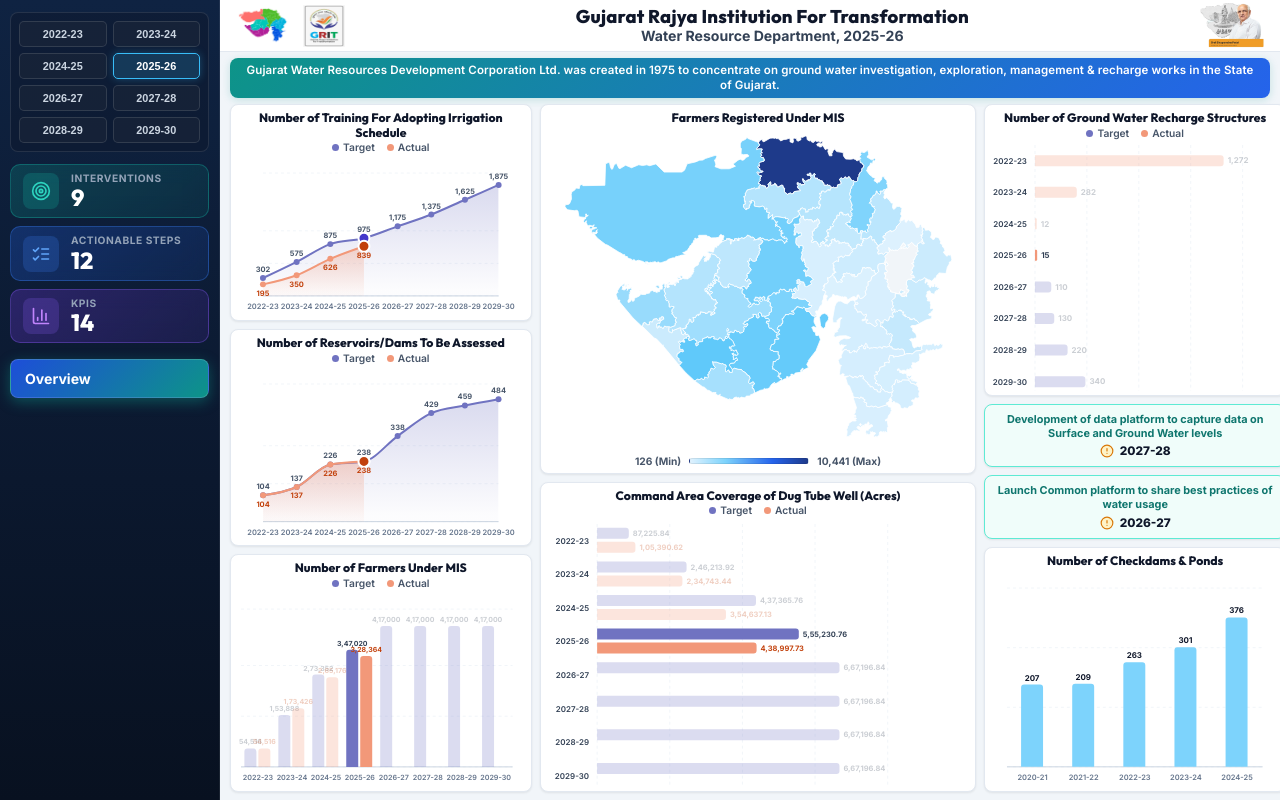
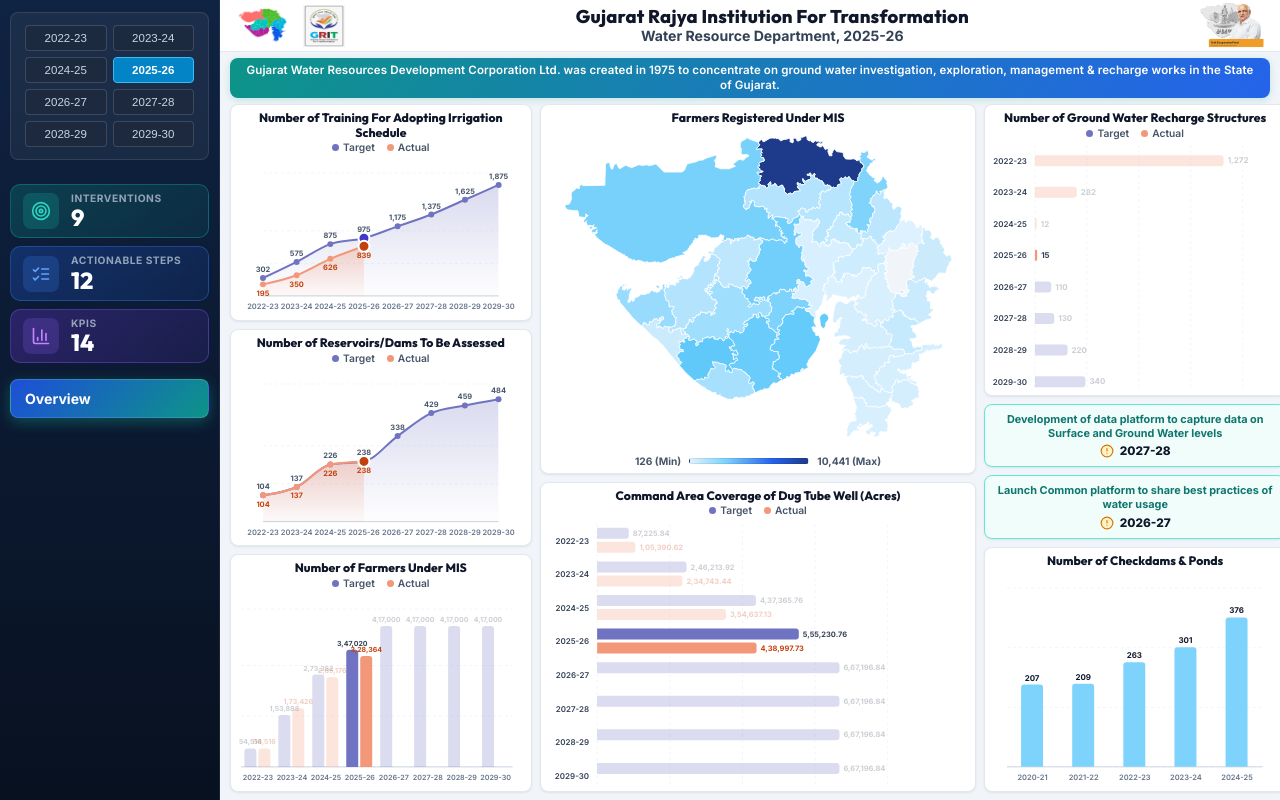
Before and after one commit to abhinavpancholi/wrd-dashboard, a React (Vite) app: page / in a window 1280 px wide. Built offline with nearby package versions, Linux system fonts and the light colour scheme.

Commit message:
feat: apply exact requested FyGrid styling in Sidebar

```diff
--- a/src/components/layout/Sidebar.jsx
+++ b/src/components/layout/Sidebar.jsx
@@ -11,18 +11,37 @@ const FY_OPTIONS = [
 ]
 
 function FyGrid() {
-  const { selectedFY, toggleFY } = useWrdStore()
+  const { selectedFY, setFY } = useWrdStore()
 
   return (
-    <div className="wrd-fy-card">
+    <div style={{
+      display: 'grid',
+      gridTemplateColumns: '1fr 1fr',
+      gap: 6,
+      padding: '12px 14px',
+      background: 'rgba(255, 255, 255, 0.05)',
+      borderRadius: 8,
+      marginBottom: 12,
+      border: '1px solid rgba(255, 255, 255, 0.1)'
+    }}>
       {FY_OPTIONS.map((fy) => {
         const isSelected = selectedFY === fy
         return (
           <button
             key={fy}
-            className={`wrd-fy-btn ${isSelected ? 'wrd-fy-btn--active' : ''}`}
-            onClick={() => toggleFY(fy)}
-            title={isSelected ? `Click to clear ${fy} filter` : `Filter by ${fy}`}
+            onClick={() => setFY(fy)}
+            style={{
+              padding: '6px 4px',
+              fontSize: '0.72rem',
+              fontWeight: isSelected ? 700 : 500,
+              color: isSelected ? '#ffffff' : '#cbd5e1',
+              backgroundColor: isSelected ? '#0284c7' : 'rgba(30, 41, 59, 0.6)',
+              border: isSelected ? '1px solid #38bdf8' : '1px solid rgba(255, 255, 255, 0.15)',
+              borderRadius: 4,
+              cursor: 'pointer',
+              textAlign: 'center',
+              transition: 'all 0.15s ease'
+            }}
           >
             {fy}
           </button>
```
